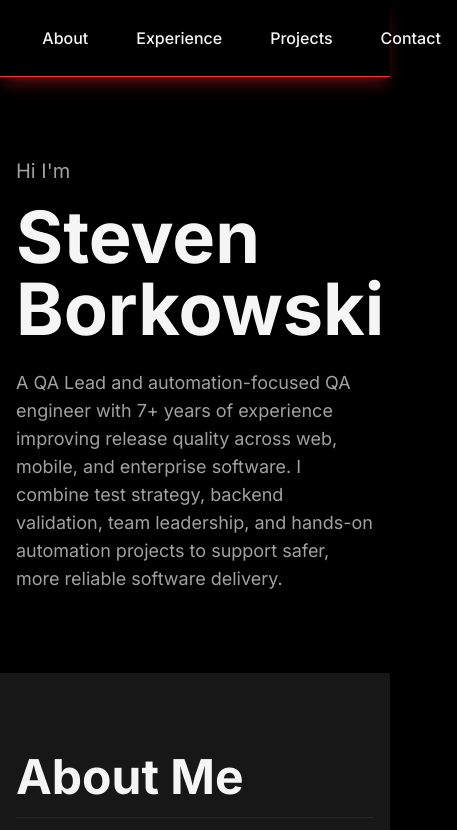
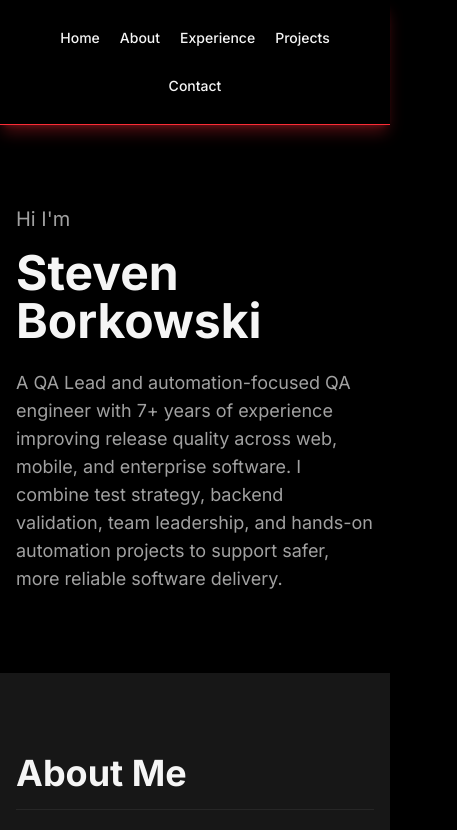
Before and after one commit to Stevenb32/portfolio-site-stevenBorkowskiDev, a React (Vite) app in the folder site/v2-react-tailwind/: page / in a window 390 px wide. Shown: the top 830 px of the page, 457 px wide, since content can reach past the window. Built offline with nearby package versions, Linux system fonts and the light colour scheme.

Commit message:
responsive design changes

```diff
--- a/site/v2-react-tailwind/src/components/Nav.jsx
+++ b/site/v2-react-tailwind/src/components/Nav.jsx
@@ -4,12 +4,12 @@ import { navLinks } from "../data/navigation";
 function Nav() {
   return (
     <nav aria-label="Primary">
-      <ul className="flex justify-center gap-4">
+      <ul className="flex flex-wrap justify-center gap-1 sm:gap-4">
         {navLinks.map((link) => (
           <li key={link.id} className="nav__item">
             <AppLink
               link={link}
-              className="z-50 inline-flex min-h-11 items-center justify-center px-4 font-medium text-neutral-100 rounded-md hover:text-red-500 focus-visible:text-red-500"
+              className="z-50 inline-flex min-h-11 items-center justify-center rounded-md px-2 text-sm font-medium text-neutral-100 hover:text-red-500 focus-visible:text-red-500 sm:px-4 sm:text-base"
             />
           </li>
         ))}
--- a/site/v2-react-tailwind/src/sections/About.jsx
+++ b/site/v2-react-tailwind/src/sections/About.jsx
@@ -8,7 +8,7 @@ function About() {
     <PageSection id="about" ariaLabelledBy="about-heading" variant="gray">
       <div className="flex flex-col gap-8">
         <div className="flex flex-col gap-4">
-          <h2 id="about-heading" className="text-5xl  font-bold">
+          <h2 id="about-heading" className="text-4xl font-bold sm:text-5xl">
             About Me
           </h2>
 
--- a/site/v2-react-tailwind/src/sections/Hero.jsx
+++ b/site/v2-react-tailwind/src/sections/Hero.jsx
@@ -5,7 +5,7 @@ function Hero() {
     <PageSection id="home" className="flex items-center min-h-[60vh]">
       <div className="mx-auto max-w-[70ch]">
         <p className="mb-4 text-xl text-neutral-400">Hi I'm</p>
-        <h1 className="mb-6 text-7xl font-bold tracking-normal text-neutral-100">Steven Borkowski</h1>
+        <h1 className="mb-6 text-5xl font-bold tracking-normal text-neutral-100 sm:text-6xl md:text-7xl">Steven Borkowski</h1>
         <p className="text-lg leading-7 text-neutral-400">
           A QA Lead and automation-focused QA engineer with 7+ years of experience improving release quality across web, mobile, and
           enterprise software. I combine test strategy, backend validation, team leadership, and hands-on automation projects to support
```
